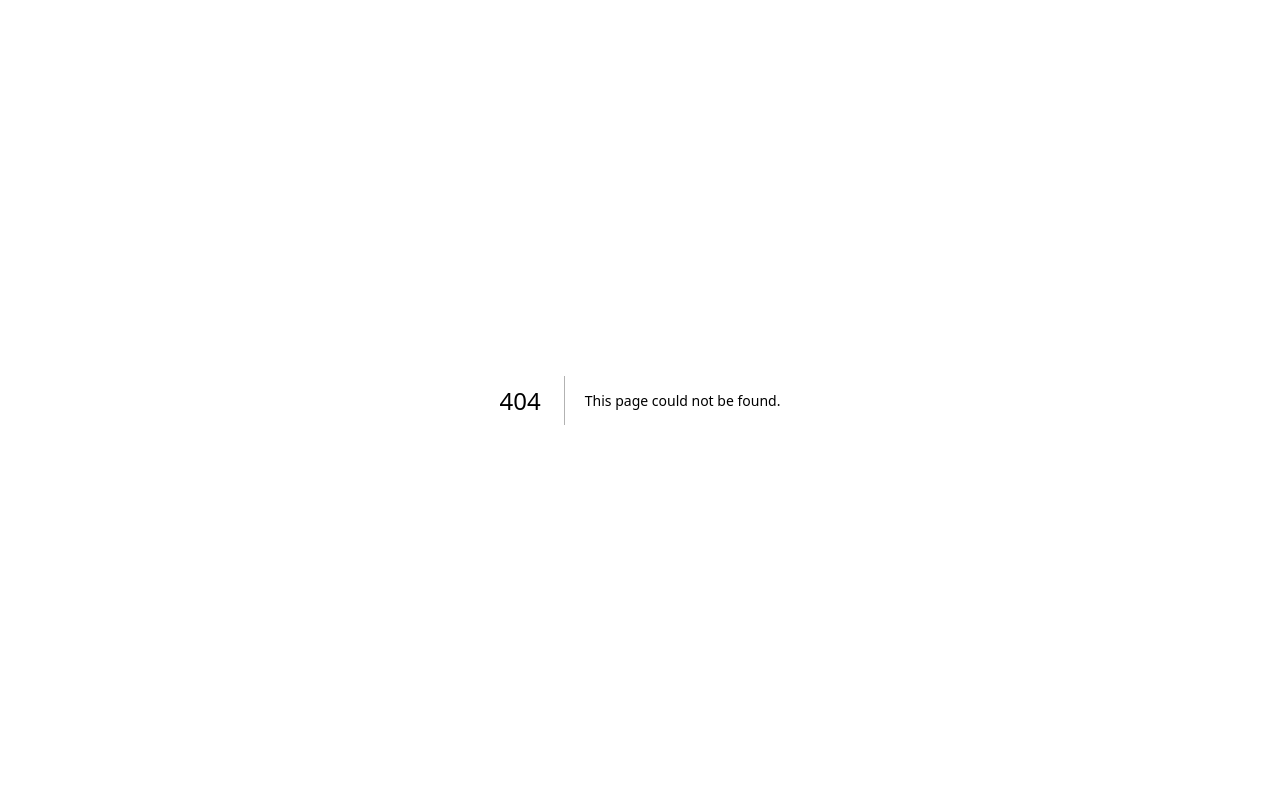
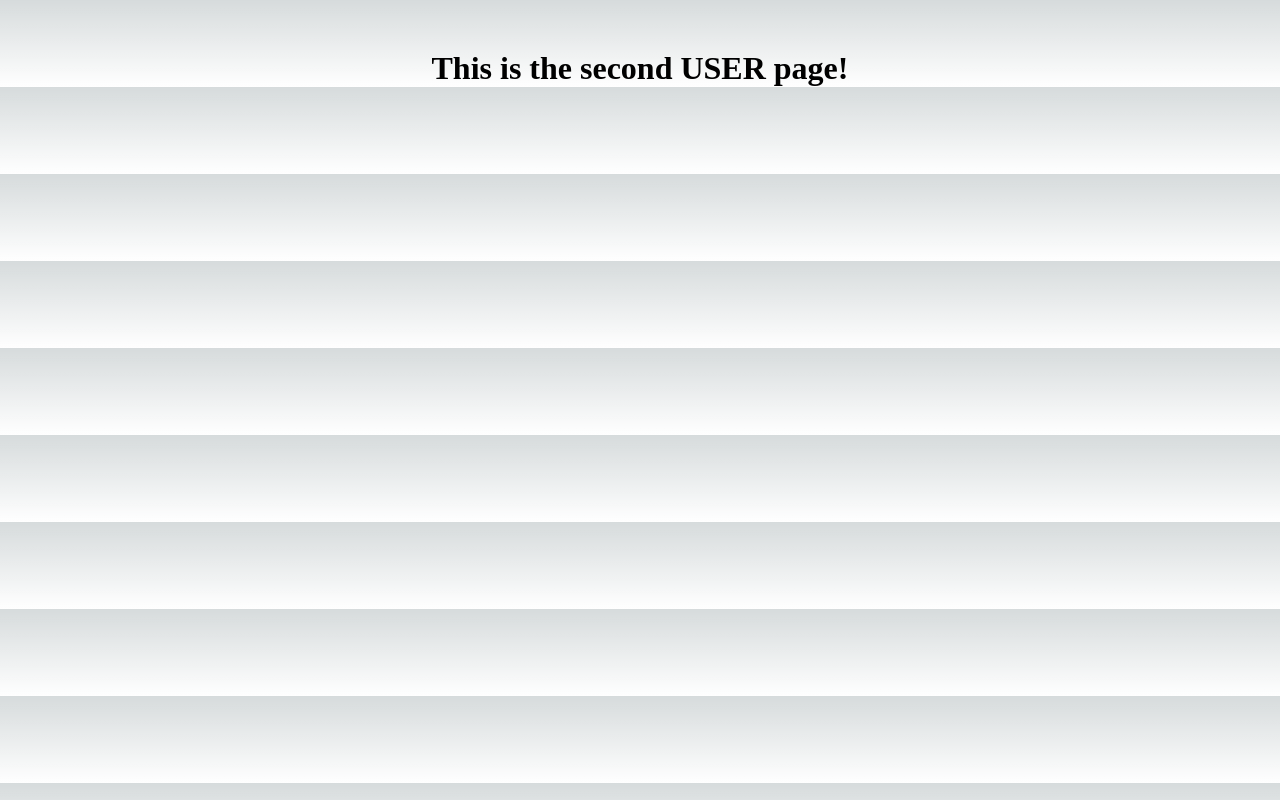
Before and after one commit to hlavu/next-routing, a Next.js app: page /user/second in a window 1280 px wide. Before the commit this address had no page. Built offline with nearby package versions, Linux system fonts and the light colour scheme.

Commit message:
Nested routes

```diff
--- /dev/null
+++ b/pages/user/first.tsx
@@ -0,0 +1,5 @@
+import styles from "@/styles/Home.module.css";
+
+export default function UserPage() {
+  return <h1 className={styles.heading}>This is the first USER page!</h1>;
+}
--- /dev/null
+++ b/pages/user/index.tsx
@@ -0,0 +1,5 @@
+import styles from "@/styles/Home.module.css";
+
+export default function UserPage() {
+  return <h1 className={styles.heading}>This is USER page!</h1>;
+}
--- /dev/null
+++ b/pages/user/second.tsx
@@ -0,0 +1,5 @@
+import styles from "@/styles/Home.module.css";
+
+export default function UserPage() {
+  return <h1 className={styles.heading}>This is the second USER page!</h1>;
+}
```
Also changed, not shown: 1 other file (tests, documents, lock files or other folders).
